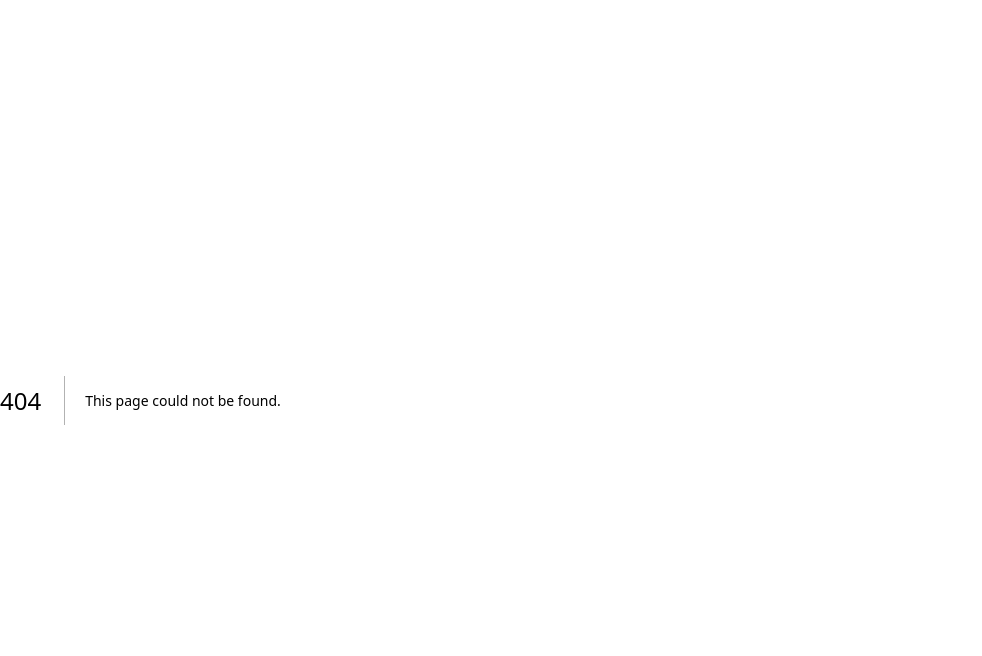
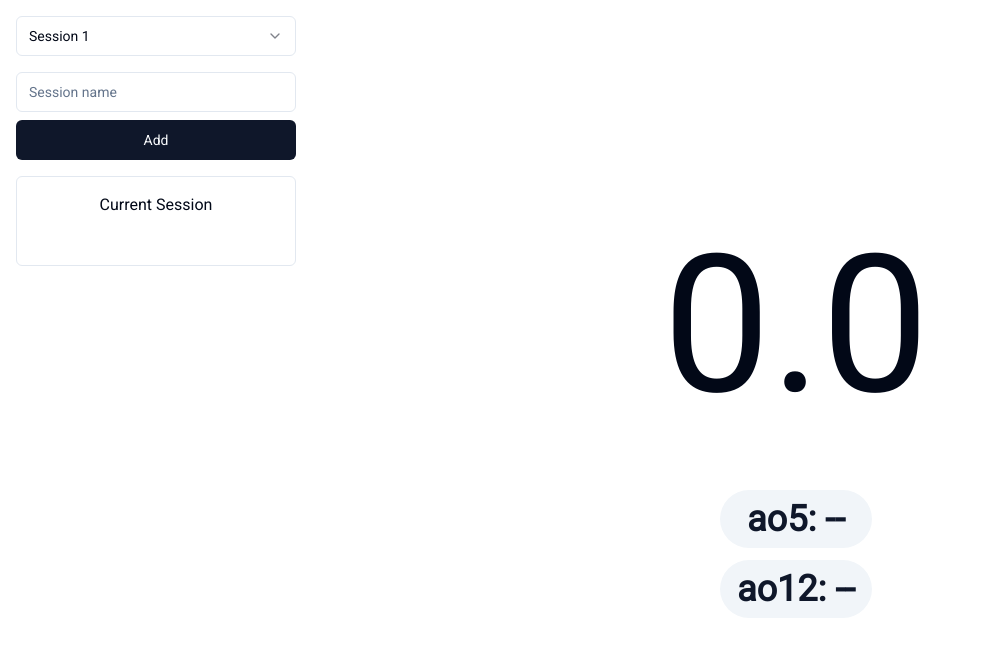
Before and after one commit to debanjan-2002/cube-pulse, a Next.js app: page /timer/13b56b64-14df-4efa-8edf-567d80291c27 in a window 1280 px wide. Before the commit this address had no page. Shown: the top 656 px of the page, without its empty margins (0-982 px from the left). Built offline with nearby package versions, Linux system fonts and the light colour scheme.

Commit message:
Implemented major features and saved data to Local Storage

```diff
--- a/app/components/CurrentTimes.tsx
+++ b/app/components/CurrentTimes.tsx
@@ -2,10 +2,11 @@
 
 import { ScrollArea } from "@/components/ui/scroll-area";
 import { Separator } from "@/components/ui/separator";
-import { useSession } from "../contexts/SessionContext";
+import { useTimer } from "../hooks/useTimer";
 
 const CurrentTimes = () => {
-    const session = useSession();
+    const timer = useTimer();
+    const currentSessionTimes = timer.getSessionTimes();
 
     return (
         <ScrollArea className="w-full rounded-md border">
@@ -13,7 +14,7 @@ const CurrentTimes = () => {
                 <h4 className="mb-8 font-medium leading-none text-center">
                     Current Session
                 </h4>
-                {session?.sessionTimes.map((time, i) => (
+                {currentSessionTimes.map((time, i) => (
                     <>
                         <div key={i} className="text-center">
                             {time}
--- a/app/components/NewSession.tsx
+++ b/app/components/NewSession.tsx
@@ -9,7 +9,7 @@ interface NewSessionProps {
 export default function NewSession(props: NewSessionProps) {
     const [sessionName, setSessionName] = useState("");
     const addNewSessionHandler = () => {
-        if (sessionName === "") return;
+        if (sessionName.trim() === "") return;
         props.onAddSession(sessionName);
         setSessionName("");
     };
--- a/app/components/Session.tsx
+++ b/app/components/Session.tsx
@@ -2,23 +2,33 @@
 
 import SessionSelector from "./SessionSelector";
 import NewSession from "./NewSession";
-import { useState } from "react";
+import { useTimer } from "../hooks/useTimer";
+import { useSession } from "../contexts/SessionContext";
 
 const Session = () => {
-    const [sessions, setSessions] = useState([
-        { sessionName: "Session 1" },
-        { sessionName: "Session 2" },
-        { sessionName: "Session 3" },
-        { sessionName: "Session 4" }
-    ]);
+    const {
+        getSessionNames,
+        getSessionId,
+        getCurrentSessionId,
+        getSessionName
+    } = useTimer();
+
+    const session = useSession();
+
+    const sessionNames = getSessionNames();
+    const currentSessionId = getCurrentSessionId();
+    const currentSessionName = getSessionName(currentSessionId);
+
     const onAddSession = (newSessionName: string) => {
-        setSessions(prevSession => {
-            return [...prevSession, { sessionName: newSessionName }];
-        });
+        session?.addNewSession(newSessionName);
     };
     return (
         <>
-            <SessionSelector sessions={sessions} />
+            <SessionSelector
+                sessionNames={sessionNames}
+                getSessionId={getSessionId}
+                currentSessionName={currentSessionName}
+            />
             <NewSession onAddSession={onAddSession} />
         </>
     );
--- a/app/components/SessionSelector.tsx
+++ b/app/components/SessionSelector.tsx
@@ -3,29 +3,38 @@ import {
     SelectContent,
     SelectGroup,
     SelectItem,
-    SelectLabel,
     SelectTrigger,
     SelectValue
 } from "@/components/ui/select";
+import { redirect } from "next/navigation";
 
 interface SessionSelectorProps {
-    sessions: { sessionName: string }[];
+    sessionNames: string[];
+    getSessionId: (sessionName: string) => string;
+    currentSessionName: string;
 }
 
-export default function SessionSelector({ sessions }: SessionSelectorProps) {
+export default function SessionSelector({
+    sessionNames,
+    currentSessionName,
+    getSessionId
+}: SessionSelectorProps) {
     return (
-        <Select defaultValue={sessions[0].sessionName}>
+        <Select
+            defaultValue={currentSessionName}
+            onValueChange={sessionName => {
+                const id = getSessionId(sessionName);
+                redirect(`/timer/${id}`);
+            }}
+        >
             <SelectTrigger className="w-[280px]">
                 <SelectValue placeholder="Select session" />
             </SelectTrigger>
             <SelectContent>
                 <SelectGroup>
-                    {sessions.map(session => (
-                        <SelectItem
-                            value={session.sessionName}
-                            key={session.sessionName}
-                        >
-                            {session.sessionName}
+                    {sessionNames.map(name => (
+                        <SelectItem value={name} key={name}>
+                            {name}
                         </SelectItem>
                     ))}
                 </SelectGroup>
--- a/app/components/Timer.tsx
+++ b/app/components/Timer.tsx
@@ -3,7 +3,8 @@
 import React, { useEffect, useRef, useState } from "react";
 import { Badge } from "@/components/ui/badge";
 import { useSession } from "../contexts/SessionContext";
-import { useTimerAverages } from "../hooks/useTimerAverages";
+import { useTimer } from "../hooks/useTimer";
+import { useParams } from "next/navigation";
 
 const Timer = () => {
     const [isTimerRunning, setIsTimerRunning] = useState(false);
@@ -11,7 +12,8 @@ const Timer = () => {
     const [miliseconds, setMiliseconds] = useState(0);
 
     const session = useSession();
-    const { getAverageOfFive, getAverageOfTwelve } = useTimerAverages();
+    const { sessionId } = useParams<{ sessionId: string }>();
+    const { getAverageOfFive, getAverageOfTwelve } = useTimer();
 
     // TODO: Have to figure out the type
     const milisecondsRef = useRef<any>(null);
@@ -29,7 +31,7 @@ const Timer = () => {
             setIsTimerRunning(false);
 
             const time = `${seconds}.${miliseconds.toString().slice(0, 2)}`;
-            session?.updateSessionTimes(time);
+            session?.addTimeToCurrentSession(sessionId, time);
         } else {
             setSeconds(0);
             setMiliseconds(0);
--- a/app/contexts/SessionContext.tsx
+++ b/app/contexts/SessionContext.tsx
@@ -1,33 +1,126 @@
 "use client";
 
 import { createContext, useState, useContext } from "react";
+import { v4 as uuid4 } from "uuid";
 
 interface SessionProviderProps {
     children?: React.ReactNode;
 }
 
 interface SessionContextType {
+    data: LocalStorageType[];
+    sessionIdToName: Map<string, string>;
+    sessionNameToId: Map<string, string>;
+    addTimeToCurrentSession: (sessionId: string, time: string) => void;
+    addNewSession: (sessionName: string) => void;
+}
+
+interface LocalStorageType {
+    sessionId: string;
     sessionTimes: string[];
-    updateSessionTimes: (times: string) => void;
 }
 
 export const SessionContext = createContext<SessionContextType | null>(null);
 
 export const useSession = () => {
-    const sessionTimes = useContext(SessionContext);
-    return sessionTimes;
+    const data = useContext(SessionContext);
+    return data;
 };
 
 export const SessionProvider = (props: SessionProviderProps) => {
-    const [sessionTimes, setSessionTimes] = useState<string[]>([]);
+    if (localStorage.getItem("sessionData") === null) {
+        const id = uuid4();
+        const defaultSessionName = "Session 1";
 
-    const updateSessionTimes = (time: string) => {
-        setSessionTimes(prevTimes => {
-            return [time, ...prevTimes];
+        const defaultData = [{ sessionId: id, sessionTimes: [] }];
+        const defaultIdToName = new Map([[id, defaultSessionName]]);
+        const defaultNameToId = new Map([[defaultSessionName, id]]);
+        console.log(defaultIdToName);
+
+        localStorage.setItem("sessionData", JSON.stringify(defaultData));
+        localStorage.setItem(
+            "sessionIdToName",
+            JSON.stringify(Array.from(defaultIdToName.entries()))
+        );
+        localStorage.setItem(
+            "sessionNameToId",
+            JSON.stringify(Array.from(defaultNameToId.entries()))
+        );
+    }
+    const sessionData: LocalStorageType[] = JSON.parse(
+        localStorage.getItem("sessionData")!
+    );
+    const idToName: Map<string, string> = new Map(
+        JSON.parse(localStorage.getItem("sessionIdToName")!)
+    );
+    const nameToId: Map<string, string> = new Map(
+        JSON.parse(localStorage.getItem("sessionNameToId")!)
+    );
+
+    const [localData, setLocalData] = useState<LocalStorageType[]>(sessionData);
+    const [sessionIdToName, setSessionIdToName] =
+        useState<Map<string, string>>(idToName);
+    const [sessionNameToId, setSessionNameToId] =
+        useState<Map<string, string>>(nameToId);
+
+    const addTimeToCurrentSession = (sessionId: string, time: string) => {
+        setLocalData(prevState => {
+            const newState = prevState.map(state => {
+                if (state.sessionId !== sessionId) return state;
+                return {
+                    sessionId: state.sessionId,
+                    sessionTimes: [time, ...state.sessionTimes]
+                };
+            });
+            localStorage.setItem("sessionData", JSON.stringify(newState));
+            return newState;
         });
     };
+
+    const addNewSession = (sessionName: string) => {
+        const id = uuid4();
+
+        setLocalData(prevState => {
+            const newState = [
+                ...prevState,
+                { sessionId: id, sessionTimes: [] }
+            ];
+            localStorage.setItem("sessionData", JSON.stringify(newState));
+            return newState;
+        });
+
+        setSessionIdToName(prevState => {
+            const newState = prevState;
+            newState.set(id, sessionName);
+            localStorage.setItem(
+                "sessionIdToName",
+                JSON.stringify(Array.from(newState.entries()))
+            );
+
+            return newState;
+        });
+
+        setSessionNameToId(prevState => {
+            const newState = prevState;
+            newState.set(sessionName, id);
+            localStorage.setItem(
+                "sessionNameToId",
+                JSON.stringify(Array.from(newState.entries()))
+            );
+            return newState;
+        });
+    };
+
     return (
-        <SessionContext.Provider value={{ sessionTimes, updateSessionTimes }}>
+        <SessionContext.Provider
+            value={{
+                data: localData,
+                sessionIdToName,
+                sessionNameToId,
+                addTimeToCurrentSession,
+                addNewSession
+            }}
+        >
             {props.children}
         </SessionContext.Provider>
     );
--- /dev/null
+++ b/app/hooks/useTimer.ts
@@ -0,0 +1,99 @@
+import { redirect, useParams } from "next/navigation";
+import { useSession } from "../contexts/SessionContext";
+
+export const useTimer = () => {
+    const session = useSession();
+
+    const { sessionId } = useParams<{ sessionId: string }>();
+
+    const getSessionNames = () => {
+        const sessionNames: string[] = [];
+        session?.sessionNameToId.forEach((value, key) => {
+            sessionNames.push(key);
+        });
+        return sessionNames;
+    };
+
+    const getSessionId = (sessionName: string) => {
+        const sessionId = session?.sessionNameToId.get(sessionName) || "";
+        return sessionId;
+    };
+
+    const getSessionName = (sessionId: string) => {
+        if (!session) return "";
+        const sessionName = session.sessionIdToName.get(sessionId);
+
+        if (!sessionName) {
+            const defaultId = session.data[0].sessionId;
+            redirect(`/timer/${defaultId}`);
+        }
+        return sessionName;
+    };
+
+    const getCurrentSessionId = () => {
+        return sessionId;
+    };
+
+    const getSessionTimes = () => {
+        if (!session) return [];
+
+        const currentSessionData = session.data.filter(sessionData => {
+            return sessionData.sessionId === sessionId;
+        });
+        if (currentSessionData.length === 0) return [];
+
+        const currentSessionTimes: string[] = [];
+        if (currentSessionData) {
+            currentSessionData[0].sessionTimes.forEach(time => {
+                currentSessionTimes.push(time);
+            });
+        }
+        return currentSessionTimes;
+    };
+
+    const getAverageOfFive = () => {
+        const currentSessionTimes = getSessionTimes();
+
+        if (currentSessionTimes.length < 5) return "--";
+
+        const lastFiveTimes = [];
+        for (let i = 0; i < 5; i++) {
+            lastFiveTimes.push(parseFloat(currentSessionTimes[i]));
+        }
+        lastFiveTimes.sort((a, b) => a - b);
+        let sum = 0;
+        for (let i = 1; i < 4; i++) {
+            sum += lastFiveTimes[i];
+        }
+        const avg = sum / 3;
+        return avg.toFixed(2).toString();
+    };
+
+    const getAverageOfTwelve = () => {
+        const currentSessionTimes = getSessionTimes();
+
+        if (currentSessionTimes.length < 12) return "--";
+
+        const lastTwelveTimes = [];
+        for (let i = 0; i < 12; i++) {
+            lastTwelveTimes.push(parseFloat(currentSessionTimes[i]));
+        }
+        lastTwelveTimes.sort((a, b) => a - b);
+        let sum = 0;
+        for (let i = 1; i < 11; i++) {
+            sum += lastTwelveTimes[i];
+        }
+        const avg = sum / 10;
+        return avg.toFixed(2).toString();
+    };
+
+    return {
+        getAverageOfFive,
+        getAverageOfTwelve,
+        getSessionTimes,
+        getSessionNames,
+        getSessionId,
+        getCurrentSessionId,
+        getSessionName
+    };
+};
--- a/app/hooks/useTimerAverages.ts
+++ /dev/null
@@ -1,39 +0,0 @@
-import { useSession } from "../contexts/SessionContext";
-
-export const useTimerAverages = () => {
-    const session = useSession();
-
-    const getAverageOfFive = () => {
-        if (!session) return "--";
-        if (session.sessionTimes.length < 5) return "--";
-        const lastFiveTimes = [];
-        for (let i = 0; i < 5; i++) {
-            lastFiveTimes.push(parseFloat(session.sessionTimes[i]));
-        }
-        lastFiveTimes.sort((a, b) => a - b);
-        let sum = 0;
-        for (let i = 1; i < 4; i++) {
-            sum += lastFiveTimes[i];
-        }
-        const avg = sum / 3;
-        return avg.toFixed(2).toString();
-    };
-
-    const getAverageOfTwelve = () => {
-        if (!session) return "--";
-        if (session.sessionTimes.length < 12) return "--";
-        const lastTwelveTimes = [];
-        for (let i = 0; i < 12; i++) {
-            lastTwelveTimes.push(parseFloat(session.sessionTimes[i]));
-        }
-        lastTwelveTimes.sort((a, b) => a - b);
-        let sum = 0;
-        for (let i = 1; i < 11; i++) {
-            sum += lastTwelveTimes[i];
-        }
-        const avg = sum / 10;
-        return avg.toFixed(2).toString();
-    };
-
-    return { getAverageOfFive, getAverageOfTwelve };
-};
--- a/app/page.tsx
+++ b/app/page.tsx
@@ -1,11 +1,3 @@
-import SideBar from "./components/SideBar";
-import Timer from "./components/Timer";
-
 export default function Home() {
-    return (
-        <>
-            <SideBar />
-            <Timer />
-        </>
-    );
+    return <div>Home!</div>;
 }
--- /dev/null
+++ b/app/timer/[sessionId]/page.tsx
@@ -0,0 +1,13 @@
+import SideBar from "../../components/SideBar";
+import Timer from "../../components/Timer";
+
+const page = () => {
+    return (
+        <>
+            <SideBar />
+            <Timer />
+        </>
+    );
+};
+
+export default page;
```
